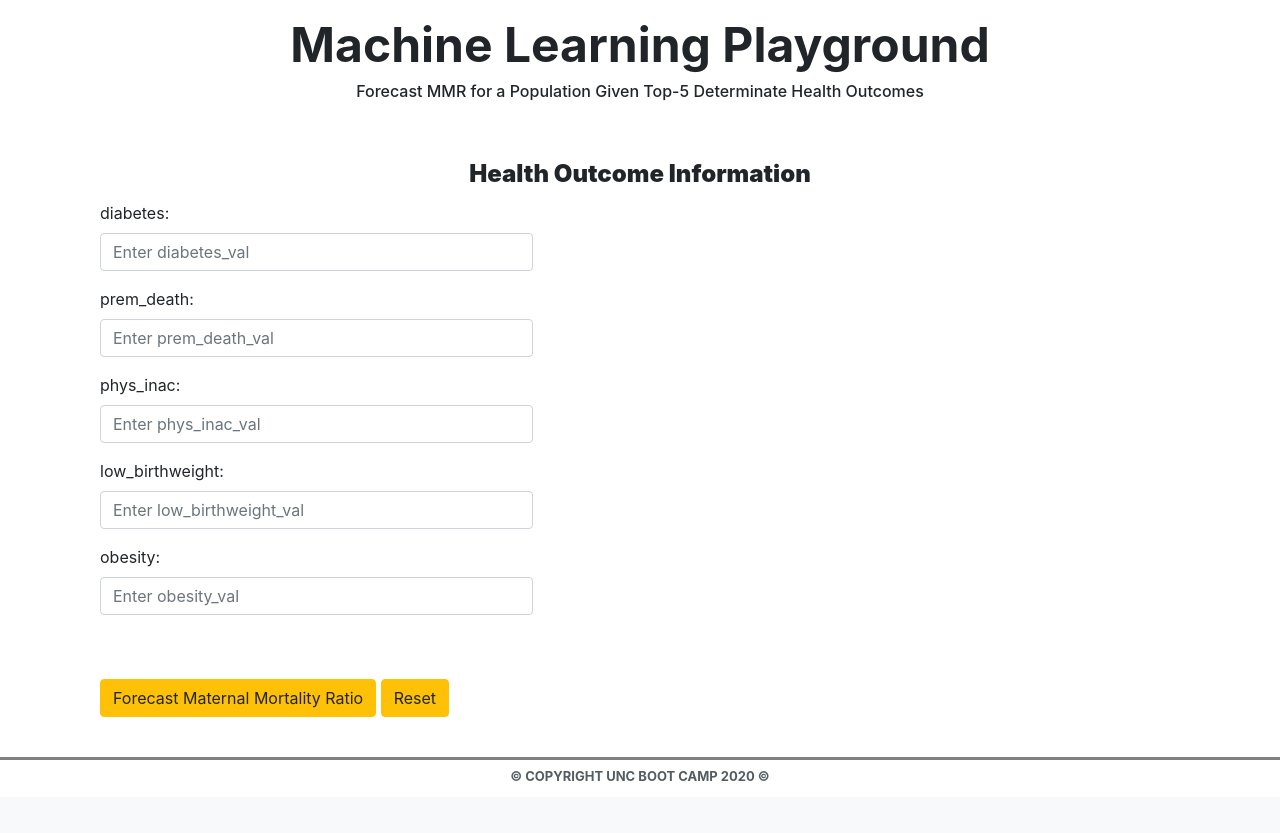
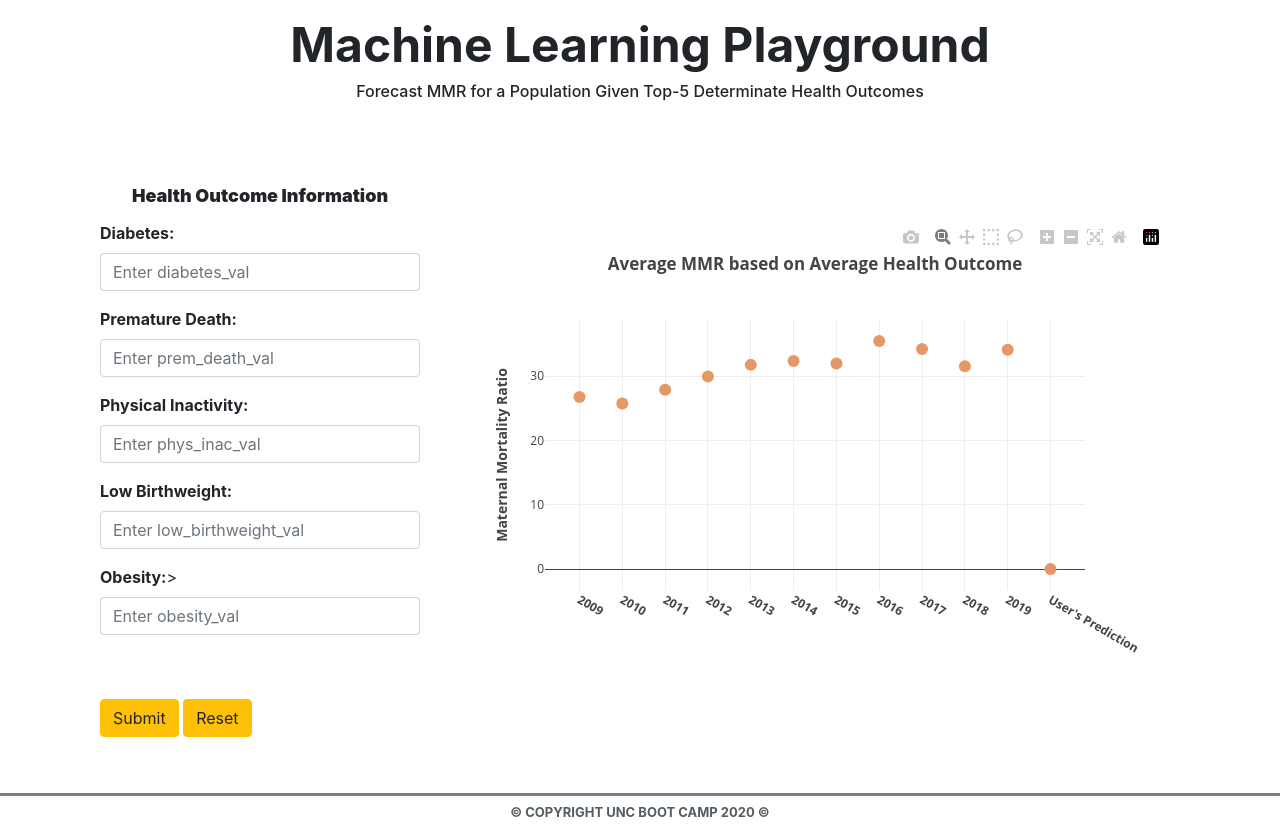
Before and after one commit to abpuccini/maternal-mortality-project, a Flask app: page /machine-learning-playground in a window 1280 px wide. Shown: the part 289-1122 px from the top of the page. Before the commit the page ends 1070 px from the top, so only its background shows below. Run offline with Flask 2, Linux system fonts and the light colour scheme; data comes from the database, SQL or seed files in the repository; both versions use the stored data as it was after the commit; some libraries are stand-ins or nearby versions; some web fonts are replaced.

Commit message:
Playground Graph&API

```diff
--- a/app.py
+++ b/app.py
@@ -1,7 +1,7 @@
 from flask import Flask, render_template, redirect, jsonify, json, request
 from flask_sqlalchemy import SQLAlchemy
 from os import environ
-import forecast
+import user_forecast
 
 
 # Flask set up
@@ -194,6 +194,7 @@ class HWC(db.Model):
     wic_lower_ci = db.Column(db.Float)
     wic_upper_ci = db.Column(db.Float)
 
+
 class Race(db.Model):
     __tablename__ = 'race_data'
     __table_args__ = {'extend_existing': True}
@@ -259,6 +260,17 @@ class NonRace(db.Model):
     low_birthweight_val = db.Column(db.Float)
 
 
+class Playground(db.Model):
+    __tablename__ = 'user_input'
+    __table_args__ = {'extend_existing': True}
+    year = db.Column(db.String, primary_key=True)
+    maternal_mortality_ratio = db.Column(db.Float)
+
+    def __init__(self, year, maternal_mortality_ratio):
+        self.year = year
+        self.maternal_mortality_ratio = maternal_mortality_ratio
+
+
 @app.route('/')
 def index():
     return render_template('index.html')
@@ -304,8 +316,16 @@ def about_us():
     return render_template('about-us.html')
 
 
-@app.route("/api/forecast", methods=['GET', 'POST'])
-def forecast():
+@app.route("/api/user-forecast", methods=['GET', 'POST'])
+def playgroundForecast():
+
+    tasks = db.session.query(Playground)
+    if request.method == 'GET':
+        old_predicted_mmr = tasks.filter_by(
+            year="user_input").first()
+        old_predicted_mmr.maternal_mortality_ratio = float(1.00)
+        db.session.commit()
+
     if request.method == "POST":
         diabetes = request.form['diabetes']
         prem_death = request.form['prem_death']
@@ -313,9 +333,30 @@ def forecast():
         low_birthweight = request.form['low_birthweight']
         obesity = request.form['obesity']
 
-        predicted_mmr = forecast.forecast_graph(diabetes, prem_death, phys_inac, low_birthweight, obesity)
+        user_predicted_mmr = user_forecast.forecast_graph(
+            diabetes, prem_death, phys_inac, low_birthweight, obesity)
 
-    return redirect('/machine-learning-playground', predicted_mmr)
+        new_predicted_mmr = tasks.filter_by(
+            year="user_input")
+        new_predicted_mmr.maternal_mortality_ratio = user_predicted_mmr
+        db.session.commit()
+
+    return redirect('/machine-learning-playground')
+
+
+@app.route("/api/user-input")
+def userInput():
+    tasks = db.session.query(Playground)
+    playground_data = []
+
+    for task in tasks:
+        item = {
+            'year': task.year,
+            'mmr': task.maternal_mortality_ratio,
+        }
+        playground_data.append(item)
+
+    return jsonify(playground_data)
 
 
 @app.route('/api/mmr-global')
--- /dev/null
+++ b/static/js/user-forecast.js
@@ -0,0 +1,53 @@
+// Load stuff when document ready
+// Source: https://stackoverflow.com/questions/799981/document-ready-equivalent-without-jquery
+document.onreadystatechange = function () {
+    if (document.readyState == "complete") {
+        user_forecast_graph();
+    };
+};
+
+// Initialize arrays to hold data
+var mmrUser = [];
+var xTick = [];
+
+function user_forecast_graph() {
+    // Call data data
+    d3.json('/api/user-input').then(function (data) {
+        // console.log(data);
+
+        data.forEach(item => {
+            year = item.year;
+            xTick.push(year);
+            mmr = item.mmr;
+            mmrUser.push(mmr);
+        })
+        // console.log(xTick);
+
+
+        var avg_mmr = {
+            x: xTick,
+            y: mmrUser,
+            mode: 'markers',
+            marker: {
+                color: mmrUser.map(item => 'rgb(229, 152, 102)'),
+                size: 12
+            }
+        };
+
+        var data = [avg_mmr];
+
+        var layout = {
+            title: `<b>Average MMR based on Average Health Outcome</b>`,
+            yaxis: {
+                title: "<b>Maternal Mortality Ratio</b>"
+            },
+            xaxis: {
+                tickvals: xTick,
+                ticktext: ['<b>2009</b>', '<b>2010</b>', '<b>2011</b>', '<b>2012</b>', '<b>2013</b>',
+                    '<b>2014</b>', '<b>2015</b>', '<b>2016</b>', '<b>2017</b>', '<b>2018</b>', '<b>2019</b>', "<b>User's Prediction</b>"],
+            },
+        };
+
+        Plotly.newPlot('user_graph', data, layout);
+    });
+}
--- a/templates/machine-learning-playground.html
+++ b/templates/machine-learning-playground.html
@@ -87,57 +87,60 @@
 
     <!-- Main Section -->
     <div id="main-container" class="container">
-
+        <div class="row">
+            <div class="col-md-4 col-sm-12">
                 <div class="panel panel-default">
                     <div class="panel-heading">
                         <h1 class="panel-title"><strong>
                                 <div align="center">
-                            <font size="+2">Health Outcome Information</font>
+                                    <font size="+1">Health Outcome Information</font>
                                 </div>
                             </strong></h1>
                     </div>
 
                     <div class="panel-body">
 
-                <form id="mmr-forecast-form" method="POST" class="form-horizontal" action="/api/forecast" role="form"
-                    name="userInput">
+                        <form id="mmr-forecast-form" method="POST" class="form-horizontal" action="/api/user-forecast"
+                            role="form" name="userInput">
                             <div class="form-group">
-                        <label class="col-sm-5 control-label" for="diabetes">diabetes:</label>
-                        <div class="col-sm-5">
-                            <input type="number" min=0 step="any" class="form-control" id="diabetes" name="diabetes"
-                                placeholder="Enter diabetes_val">
+                                <label class="col-auto control-label" for="diabetes"><b>Diabetes:</b></label>
+                                <div class="col-auto">
+                                    <input type="number" min=0 step="any" class="form-control" id="diabetes"
+                                        name="diabetes" placeholder="Enter diabetes_val">
                                 </div>
                             </div>
 
                             <div class="form-group">
-                        <label class="col-sm-5 control-label" for="prem_death">prem_death:</label>
-                        <div class="col-sm-5">
-                            <input type="number" min=0 step="any" class="form-control" id="prem_death" name="prem_death"
-                                placeholder="Enter prem_death_val">
+                                <label class="col-auto control-label" for="prem_death"><b>Premature Death:</b></label>
+                                <div class="col-auto">
+                                    <input type="number" min=0 step="any" class="form-control" id="prem_death"
+                                        name="prem_death" placeholder="Enter prem_death_val">
                                 </div>
                             </div>
 
                             <div class="form-group">
-                        <label class="col-sm-5 control-label" for=" phys_inac"> phys_inac:</label>
-                        <div class="col-sm-5">
-                            <input type="number" min=0 step="any" class="form-control" id="phys_inac" name="phys_inac"
-                                placeholder="Enter phys_inac_val">
+                                <label class="col-auto control-label" for=" phys_inac"><b>Physical
+                                        Inactivity:</b></label>
+                                <div class="col-auto">
+                                    <input type="number" min=0 step="any" class="form-control" id="phys_inac"
+                                        name="phys_inac" placeholder="Enter phys_inac_val">
                                 </div>
                             </div>
 
                             <div class="form-group">
-                        <label class="col-sm-5 control-label" for=" low_birthweight"> low_birthweight:</label>
-                        <div class="col-sm-5">
+                                <label class="col-auto control-label" for=" low_birthweight"><b>Low
+                                        Birthweight:</b></label>
+                                <div class="col-auto">
                                     <input type="number" min=0 step="any" class="form-control" id="low_birthweight"
                                         name="low_birthweight" placeholder="Enter low_birthweight_val">
                                 </div>
                             </div>
 
                             <div class="form-group">
-                        <label class="col-sm-5 control-label" for=" obesity"> obesity:</label>
-                        <div class="col-sm-5">
-                            <input type="number" min=0 step="any" class="form-control" id="obesity" name="obesity"
-                                placeholder="Enter obesity_val">
+                                <label class="col-auto control-label" for=" obesity"><b>Obesity:</b>></label>
+                                <div class="col-auto">
+                                    <input type="number" min=0 step="any" class="form-control" id="obesity"
+                                        name="obesity" placeholder="Enter obesity_val">
                                 </div>
                             </div>
 
@@ -145,9 +148,8 @@
                             <br><br>
 
                             <div class="form-group">
-                        <div class="col-sm-9 col-sm-offset-4">
-                            <button class="btn btn-warning" type="submit">Forecast Maternal Mortality
-                                Ratio</button>
+                                <div class="col-auto">
+                                    <button class="btn btn-warning" type="submit">Submit</button>
                                     <!-- <input type="submit" value="Forecast Maternal Mortality Ratio" class="btn btn-default"> -->
                                     <button class="btn btn-warning" type="reset" value="Reset">Reset</button>
                                 </div>
@@ -155,11 +157,12 @@
                     </div>
                     </form>
                 </div>
-        <div>
-            {{ predicted_mmr }}
+            </div>
+            <div class="col-md-8 col-sm-12 d-flex align-items-center">
+                <div id="user_graph"></div>
             </div>
         </div>
-
+    </div>
     <!--Footer-->
     <footer>
         <div class="footer">
@@ -167,12 +170,21 @@
         </div>
     </footer>
 
+
+    <!-- D3 JS -->
+    <script src="static/js/d3/d3.v6.min.js"></script>
+
+    <!-- Plot.ly -->
+    <script src="https://cdnjs.cloudflare.com/ajax/libs/d3/5.5.0/d3.js"></script>
+    <script src="https://cdn.plot.ly/plotly-latest.min.js"></script>
+
     <!-- BootStrap JS -->
     <script src="static/js/jquery/jquery-3.5.1.slim.min.js"></script>
     <script src="static/js/popper/popper.min.js"></script>
     <script src="static/js/bootstrap/bootstrap.bundle.min.js"></script>
 
     <!-- JS -->
+    <script src="static/js/user-forecast.js"></script>
 
 </body>
 
```
Also changed, not shown: forecast.py (deleted, +0 -73 lines), machine_learning/Resources/user_input.csv (added, +13 -0 lines), user_forecast.py (added, +41 -0 lines), ETL/output_file/maternal_mortality.sqlite, 2 other files. Lines whose indentation alone changed are shown as unchanged.
